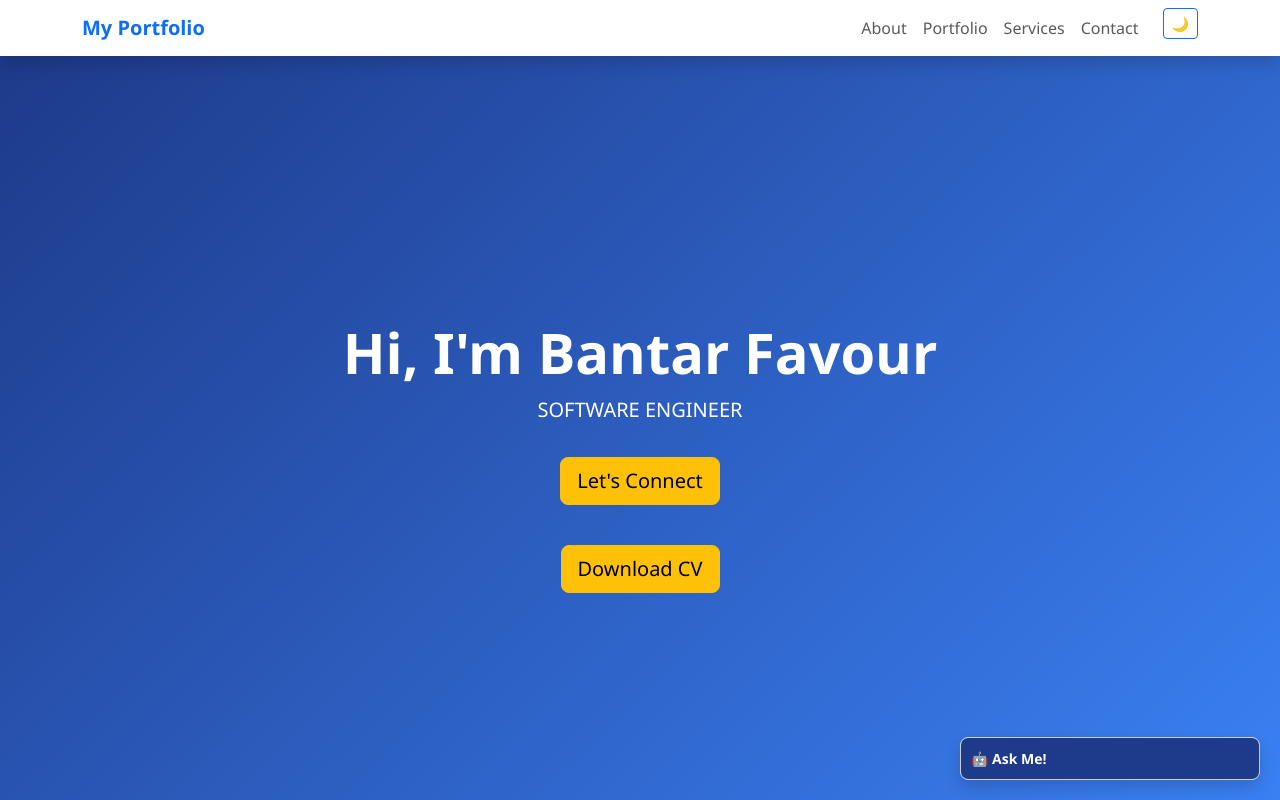
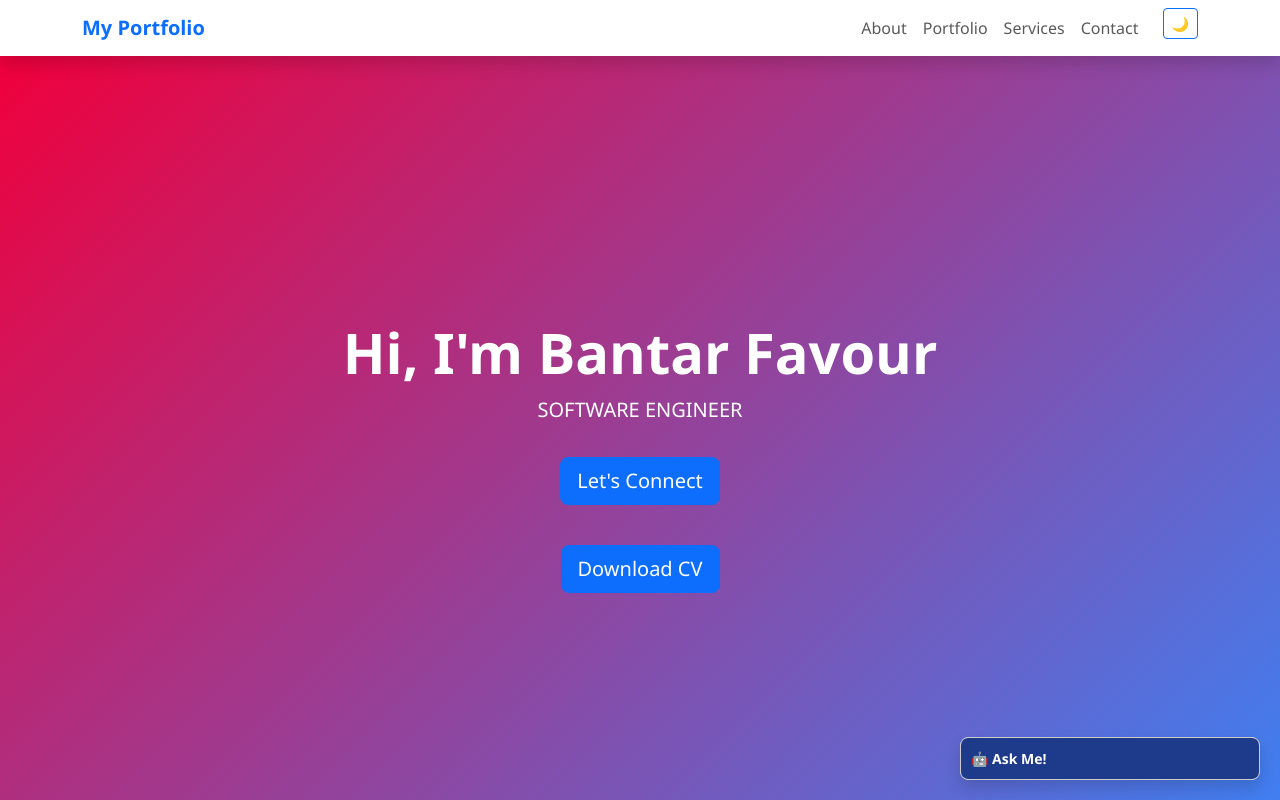
Before and after one commit to God237/Portfolio-project1, a plain HTML site: page index.html in a window 1280 px wide. Shown: the top 800 px of the page. Drawn offline with nearby package versions, Linux system fonts and the light colour scheme.

Commit message:
MODIFY CODE

```diff
--- a/index.html
+++ b/index.html
@@ -30,7 +30,7 @@ j=d.createElement(s),dl=l!='dataLayer'?'&l='+l:'';j.async=true;j.src=
         <span class="navbar-toggler-icon"></span>
       </button>
       <div class="collapse navbar-collapse" id="navbarNav">
-        <ul class="navbar-nav ms-auto">
+         <ul class="navbar-nav ms-auto">
           <li class="nav-item"><a class="nav-link" href="#about">About</a></li>
           <li class="nav-item"><a class="nav-link" href="#projects">Portfolio</a></li>
           <li class="nav-item"><a class="nav-link" href="#services">Services</a></li>
@@ -50,8 +50,8 @@ j=d.createElement(s),dl=l!='dataLayer'?'&l='+l:'';j.async=true;j.src=
     <div class="container">
       <h1 class="display-4 fw-bold">Hi, I'm Bantar Favour</h1>
       <p class="lead">SOFTWARE ENGINEER</p>
-      <a href="#contact" class="btn btn-warning btn-lg mt-3">Let's Connect</a><br><br>
-      <a href="#" class="btn btn-warning btn-lg mt-3" download="download/CV.pdf">Download CV</a>
+      <a href="#contact" class="btn btn-primary btn-lg mt-3">Let's Connect</a><br><br>
+      <a href="#" class="btn btn-primary btn-lg mt-3" download="download/CV.pdf">Download CV</a>
     </div>
   </section>
 
--- a/style.css
+++ b/style.css
@@ -21,7 +21,7 @@ section {
 ====================== */
 .hero {
   height: 100vh;
-  background: linear-gradient(135deg, #1e3a8a, #3b82f6);
+  background: linear-gradient(135deg, #f0003c, #3b82f6);
   color: white;
 }
 
```
